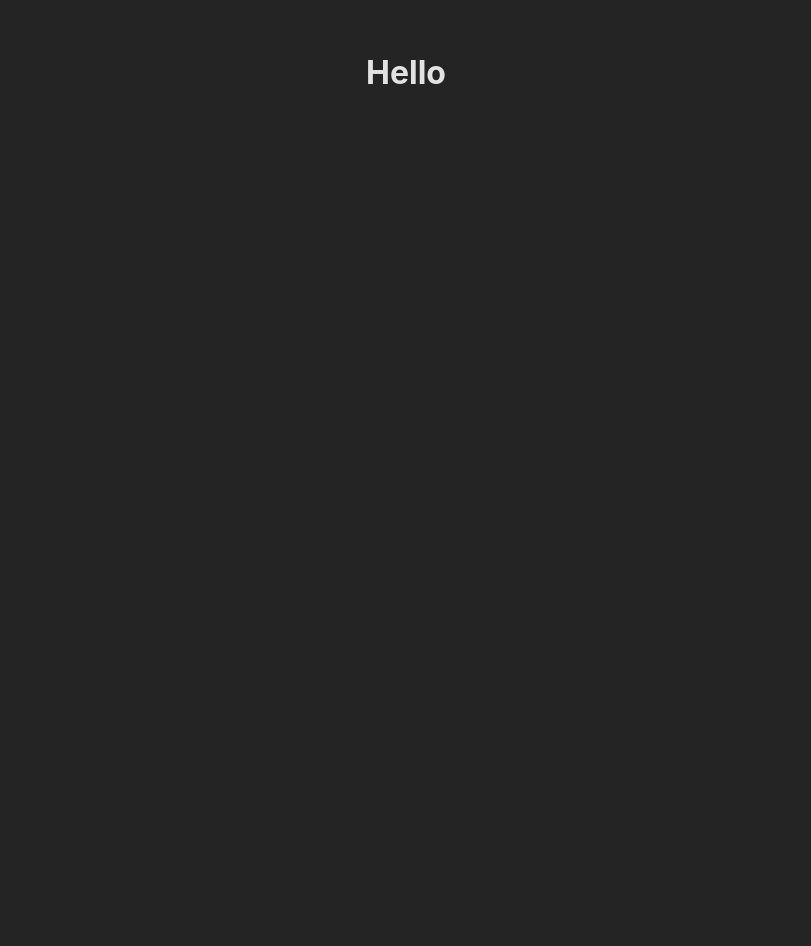
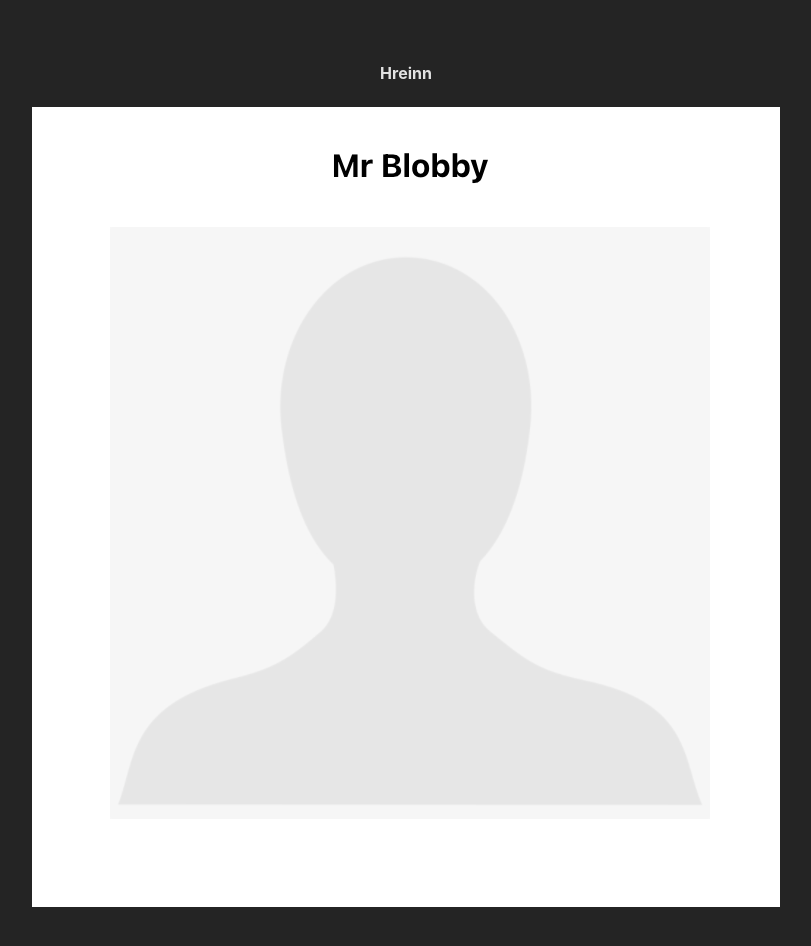
Before and after one commit to baresi687/react-tasks, a React (Vite) app: page / in a window 1280 px wide. Shown: the top 946 px of the page, without its empty margins (234-1045 px from the left). Before the commit the page ends 800 px from the top, so only its background shows below. Built offline with nearby package versions, Linux system fonts and the light colour scheme.

Commit message:
LT 1 done

```diff
--- a/src/App.jsx
+++ b/src/App.jsx
@@ -1,8 +1,14 @@
 import { useState } from "react";
 import "./App.css";
-
+import ProfileName from "./components/ProfileName.jsx";
+import DefaultProfilePic from "./components/DefaultProfilePic.jsx";
 function App() {
-  return <h1>Hello</h1>;
+  return (
+    <>
+      <ProfileName name="Hreinn" />
+      <DefaultProfilePic altText="Image is here" />
+    </>
+  );
 }
 
 export default App;
--- /dev/null
+++ b/src/components/DefaultProfilePic.jsx
@@ -0,0 +1,4 @@
+import examplePic from "../assets/example.png";
+export default function DefaultProfilePic({ altText }) {
+  return <img src={examplePic} alt={altText} />;
+}
--- /dev/null
+++ b/src/components/ProfileName.jsx
@@ -0,0 +1,3 @@
+export default function ProfileName({ name }) {
+  return <h4>{name}</h4>;
+}
```
Also changed, not shown: src/assets/example.png (added).
